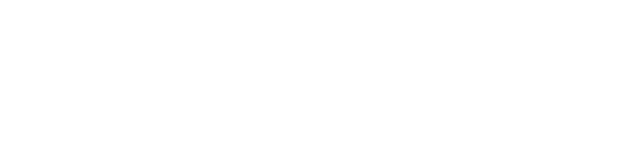
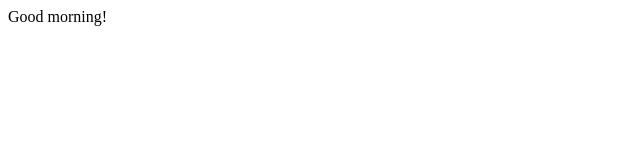
Before and after one commit to kkolev84/test-repo, a plain HTML site: page index.html in a window 1280 px wide. Shown: the whole page, without its empty margins (0-640 px from the left). Drawn offline with Linux system fonts and the light colour scheme.

Commit message:
Update index.html

```diff
--- a/index.html
+++ b/index.html
@@ -6,6 +6,8 @@
     <title>Document</title>
 </head>
 <body>
-    <div></div>
+    <div>
+        Good morning!
+    </div>
 </body>
 </html>
```
